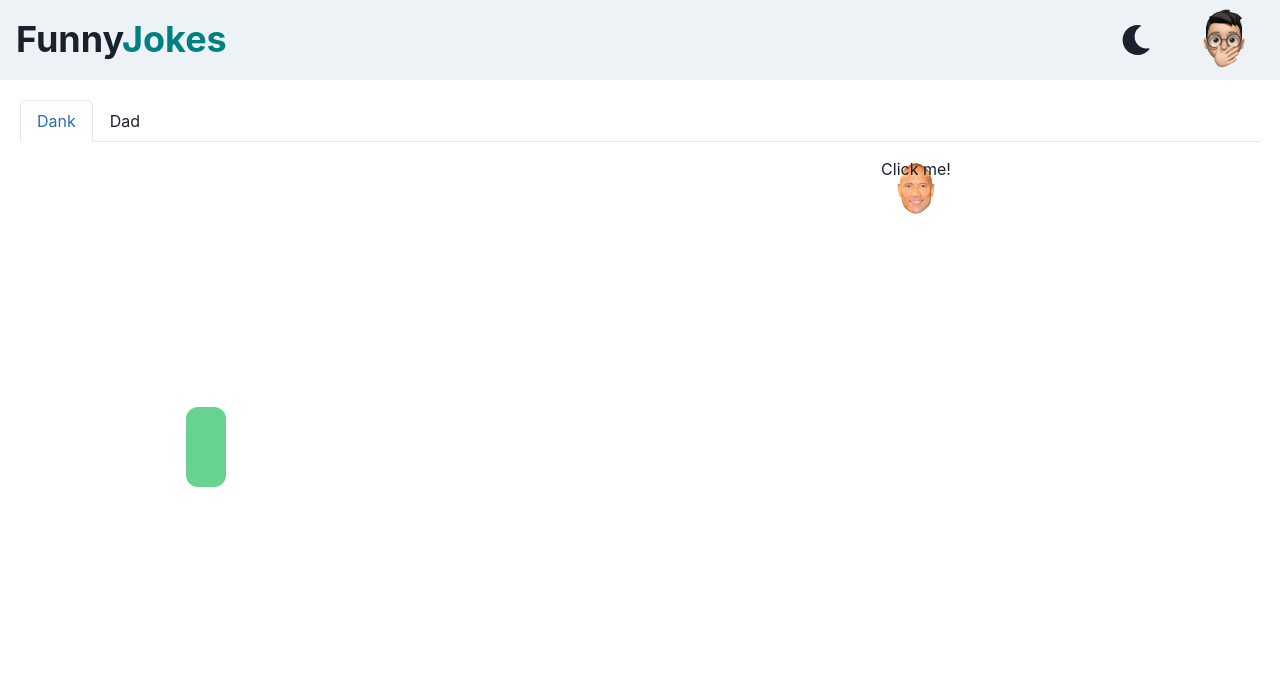
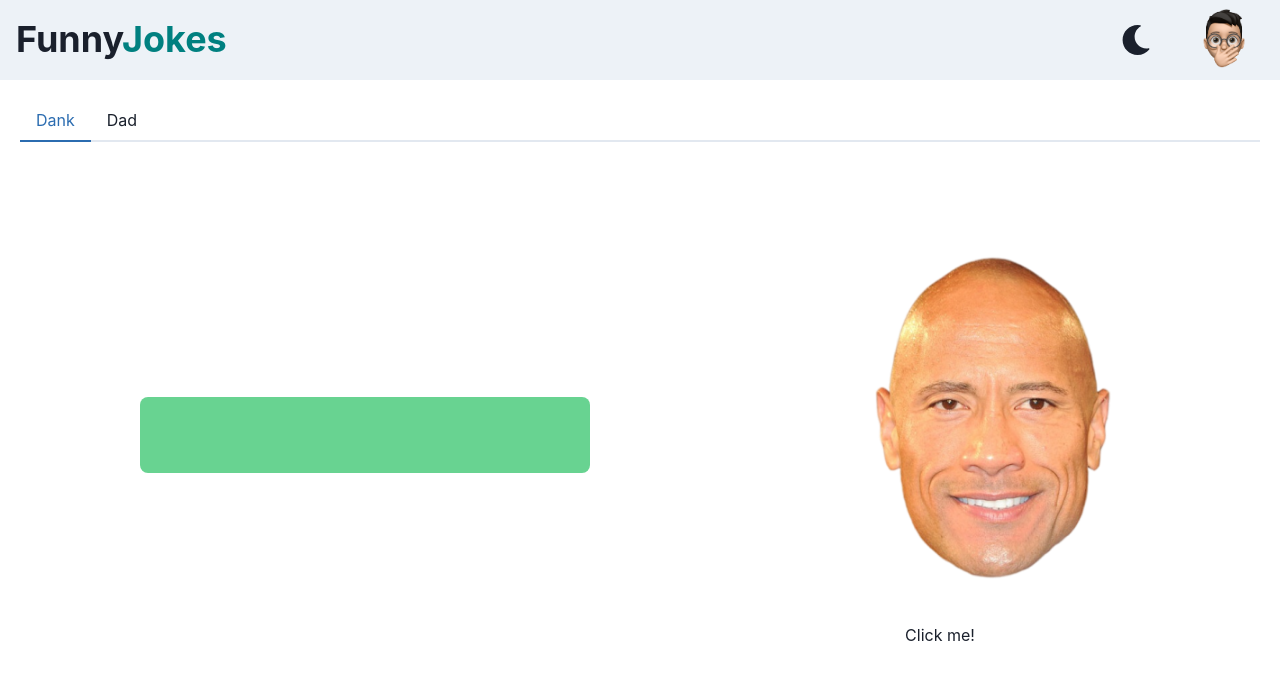
Before and after one commit to anandrajaram21/CodeChefStuff, a React (Create React App) app in the folder GDSCFrontend/jokes/: page / in a window 1280 px wide. Shown: the top 680 px of the page. Built offline with nearby package versions, Linux system fonts and the light colour scheme; no server answers; the HTML template or start-up script is replaced by a standard one.

Commit message:
Almost done, need to just animate stuff now

```diff
--- a/GDSCFrontend/jokes/src/App.js
+++ b/GDSCFrontend/jokes/src/App.js
@@ -1,24 +1,23 @@
 import { Tabs, Tab, TabPanel, TabList, TabPanels } from '@chakra-ui/react';
 import Nav from './components/Navbar/Navbar';
-import DankPanel from './components/DankPanel/DankPanel';
-import DadPanel from './components/DadPanel/DadPanel';
-
+import DadJokes from './components/DadJokes/DadJokes';
+import DankJokes from './components/DankJokes/DankJokes';
 export default function App() {
   return (
     <>
       <Nav />
-      <Tabs isLazy variant={'enclosed'} marginX="5" marginTop={'5'}>
+      <Tabs isLazy margin={'5'}>
         <TabList>
           <Tab>Dank</Tab>
           <Tab>Dad</Tab>
         </TabList>
+
         <TabPanels>
           <TabPanel>
-            <DankPanel />
+            <DankJokes />
           </TabPanel>
-
           <TabPanel>
-            <DadPanel />
+            <DadJokes />
           </TabPanel>
         </TabPanels>
       </Tabs>
--- a/GDSCFrontend/jokes/src/components/DadPanel/DadPanel.css
+++ b/GDSCFrontend/jokes/src/components/DadJokes/DadJokes.css
@@ -1,20 +1,20 @@
 .dadImage {
-  width: 80px;
-  height: 80px;
+  width: 400px;
+  height: 400px;
 }
 
 .dadImage.face1 {
   background-image: url('../../assets/face1.png');
-  background-size: contain;
+  background-size: cover;
+  background-repeat: no-repeat;
   transform: rotate(360deg);
   transition: transform 1s linear;
-  background-repeat: no-repeat;
 }
 
 .dadImage.face2 {
   background-image: url('../../assets/face2.png');
   background-size: contain;
+  background-repeat: no-repeat;
   transform: rotate(360deg);
   transition: transform 1s linear;
-  background-repeat: no-repeat;
 }
--- /dev/null
+++ b/GDSCFrontend/jokes/src/components/DadJokes/DadJokes.js
@@ -0,0 +1,61 @@
+import { Box, Stack, Flex, Center, Text, Heading } from '@chakra-ui/react';
+import { useState, useEffect } from 'react';
+import JokeBox from '../JokeBox/JokeBox';
+
+import './DadJokes.css';
+
+export default function DadJokes() {
+  const [joke, setJoke] = useState('');
+  const [delivery, setDelivery] = useState('');
+  const [nextJoke, setNextJoke] = useState(true);
+  const [avatar, setAvatar] = useState('face1');
+
+  const fetchJoke = jokeType => {
+    fetch(`https://v2.jokeapi.dev/joke/Pun?type="twopart"`, {
+      method: 'GET',
+    })
+      .then(res => res.json())
+      .then(data => {
+        setJoke(data);
+      })
+      .then(() => {
+        setDelivery('');
+      })
+      .then(() => {
+        setNextJoke(false);
+      });
+  };
+
+  useEffect(() => {
+    fetchJoke('Pun');
+  }, []);
+
+  return (
+    <Center marginTop={'5%'}>
+      <Stack direction={'row'} spacing="150px">
+        <Box marginY={'auto'}>
+          <JokeBox setup={joke.setup} delivery={delivery} />
+        </Box>
+
+        <Box marginY={'auto'}>
+          <Box
+            className={`dadImage ${avatar}`}
+            onClick={e => {
+              if (nextJoke === true) {
+                fetchJoke('Pun');
+                setAvatar('face1');
+              } else {
+                setDelivery(joke.delivery);
+                setNextJoke(true);
+                setAvatar('face2');
+              }
+            }}
+          ></Box>
+          <Text textAlign={'center'} margin="5px">
+            Click me!
+          </Text>
+        </Box>
+      </Stack>
+    </Center>
+  );
+}
--- a/GDSCFrontend/jokes/src/components/DadPanel/DadPanel.js
+++ /dev/null
@@ -1,72 +0,0 @@
-import { useState, useEffect } from 'react';
-import { Stack, Box, Text } from '@chakra-ui/react';
-import './DadPanel.css';
-
-export default function DadPanel(props) {
-  const [joke, setJoke] = useState('');
-  const [delivery, setDelivery] = useState('');
-  const [nextJoke, setNextJoke] = useState(true);
-
-  const fetchJoke = jokeType => {
-    fetch(`https://v2.jokeapi.dev/joke/Pun?type="twopart"`, {
-      method: 'GET',
-    })
-      .then(res => res.json())
-      .then(data => {
-        setJoke(data);
-      })
-      .then(() => {
-        setDelivery('');
-      })
-      .then(() => {
-        setNextJoke(false);
-      });
-  };
-
-  useEffect(() => {
-    fetchJoke(props.jokeType);
-  }, []);
-
-  return (
-    <Stack direction={'row'} spacing={350}>
-      <Box
-        backgroundColor={'green.300'}
-        padding={'20px'}
-        borderRadius="xl"
-        width={'150'}
-        marginTop="250"
-        marginLeft={'150'}
-      >
-        <Text marginBottom={10} textColor={'black'} fontWeight="semibold">
-          {joke.setup}
-        </Text>
-
-        <Text textColor={'black'} fontWeight="semibold">
-          {delivery}
-        </Text>
-      </Box>
-
-      <Box>
-        <Box
-          marginLeft={'300'}
-          marginTop="auto"
-          className="dadImage face1"
-          onClick={e => {
-            if (nextJoke === true) {
-              fetchJoke(props.jokeType);
-              e.currentTarget.classList.add('face1');
-              e.currentTarget.classList.remove('face2');
-            } else {
-              setDelivery(joke.delivery);
-              setNextJoke(true);
-              e.currentTarget.classList.add('face2');
-              e.currentTarget.classList.remove('face1');
-            }
-          }}
-        >
-          <Text textAlign={'center'}>Click me!</Text>
-        </Box>
-      </Box>
-    </Stack>
-  );
-}
--- a/GDSCFrontend/jokes/src/components/DankPanel/DankPanel.css
+++ b/GDSCFrontend/jokes/src/components/DankJokes/DankJokes.css
@@ -1,17 +1,20 @@
 .dankImage {
-  transition: all 0.25s;
-  width: 80px;
-  height: 80px;
+  width: 400px;
+  height: 400px;
 }
 
 .dankImage.face3 {
   background-image: url('../../assets/face3.png');
-  background-size: contain;
+  background-size: cover;
   background-repeat: no-repeat;
+  transform: rotate(360deg);
+  transition: transform 1s linear;
 }
 
 .dankImage.face4 {
   background-image: url('../../assets/face4.png');
   background-size: contain;
   background-repeat: no-repeat;
+  transform: rotate(360deg);
+  transition: transform 1s linear;
 }
--- /dev/null
+++ b/GDSCFrontend/jokes/src/components/DankJokes/DankJokes.js
@@ -0,0 +1,61 @@
+import { Box, Stack, Flex, Center, Text, Heading } from '@chakra-ui/react';
+import { useState, useEffect } from 'react';
+import JokeBox from '../JokeBox/JokeBox';
+
+import './DankJokes.css';
+
+export default function DankJokes() {
+  const [joke, setJoke] = useState('');
+  const [delivery, setDelivery] = useState('');
+  const [nextJoke, setNextJoke] = useState(true);
+  const [avatar, setAvatar] = useState('face3');
+
+  const fetchJoke = jokeType => {
+    fetch(`https://v2.jokeapi.dev/joke/Dark?type="twopart"`, {
+      method: 'GET',
+    })
+      .then(res => res.json())
+      .then(data => {
+        setJoke(data);
+      })
+      .then(() => {
+        setDelivery('');
+      })
+      .then(() => {
+        setNextJoke(false);
+      });
+  };
+
+  useEffect(() => {
+    fetchJoke('Pun');
+  }, []);
+
+  return (
+    <Center marginTop={'5%'}>
+      <Stack direction={'row'} spacing="150px">
+        <Box marginY={'auto'}>
+          <JokeBox setup={joke.setup} delivery={delivery} />
+        </Box>
+
+        <Box marginY={'auto'}>
+          <Box
+            className={`dankImage ${avatar}`}
+            onClick={e => {
+              if (nextJoke === true) {
+                fetchJoke('Pun');
+                setAvatar('face3');
+              } else {
+                setDelivery(joke.delivery);
+                setNextJoke(true);
+                setAvatar('face4');
+              }
+            }}
+          ></Box>
+          <Text textAlign={'center'} margin="5px">
+            Click me!
+          </Text>
+        </Box>
+      </Stack>
+    </Center>
+  );
+}
--- a/GDSCFrontend/jokes/src/components/DankPanel/DankPanel.js
+++ /dev/null
@@ -1,72 +0,0 @@
-import { useState, useEffect } from 'react';
-import { Stack, Box, Text } from '@chakra-ui/react';
-import './DankPanel.css';
-
-export default function DankPanel(props) {
-  const [joke, setJoke] = useState('');
-  const [delivery, setDelivery] = useState('');
-  const [nextJoke, setNextJoke] = useState(true);
-
-  const fetchJoke = jokeType => {
-    fetch(`https://v2.jokeapi.dev/joke/Dark?type="twopart"`, {
-      method: 'GET',
-    })
-      .then(res => res.json())
-      .then(data => {
-        setJoke(data);
-      })
-      .then(() => {
-        setDelivery('');
-      })
-      .then(() => {
-        setNextJoke(false);
-      });
-  };
-
-  useEffect(() => {
-    fetchJoke(props.jokeType);
-  }, []);
-
-  return (
-    <Stack direction={'row'} spacing={350}>
-      <Box
-        backgroundColor={'green.300'}
-        padding={'20px'}
-        borderRadius="xl"
-        width={'150'}
-        marginTop="250"
-        marginLeft={'150'}
-      >
-        <Text marginBottom={10} textColor={'black'} fontWeight="semibold">
-          {joke.setup}
-        </Text>
-
-        <Text textColor={'black'} fontWeight="semibold">
-          {delivery}
-        </Text>
-      </Box>
-
-      <Box>
-        <Box
-          marginLeft={'300'}
-          marginTop="auto"
-          className="dankImage face3"
-          onClick={e => {
-            if (nextJoke === true) {
-              fetchJoke(props.jokeType);
-              e.currentTarget.classList.add('face3');
-              e.currentTarget.classList.remove('face4');
-            } else {
-              setDelivery(joke.delivery);
-              setNextJoke(true);
-              e.currentTarget.classList.add('face4');
-              e.currentTarget.classList.remove('face3');
-            }
-          }}
-        >
-          <Text textAlign={'center'}>Click me!</Text>
-        </Box>
-      </Box>
-    </Stack>
-  );
-}
--- /dev/null
+++ b/GDSCFrontend/jokes/src/components/JokeBox/JokeBox.js
@@ -0,0 +1,19 @@
+import { SlideFade, Box, Text, Flex, Stack } from '@chakra-ui/react';
+export default function JokeBox(props) {
+  return (
+    <Box
+      padding={7}
+      backgroundColor="green.300"
+      textColor={'black'}
+      fontWeight="bold"
+      fontSize={'xl'}
+      width="450px"
+      borderRadius={'lg'}
+    >
+      <SlideFade in>
+        <Text>{props.setup}</Text>
+        <Text marginTop={'20px'}>{props.delivery}</Text>
+      </SlideFade>
+    </Box>
+  );
+}
```
Also changed, not shown: GDSCFrontend/jokes/src/components/JokeBox/JokeBox.css (added).
